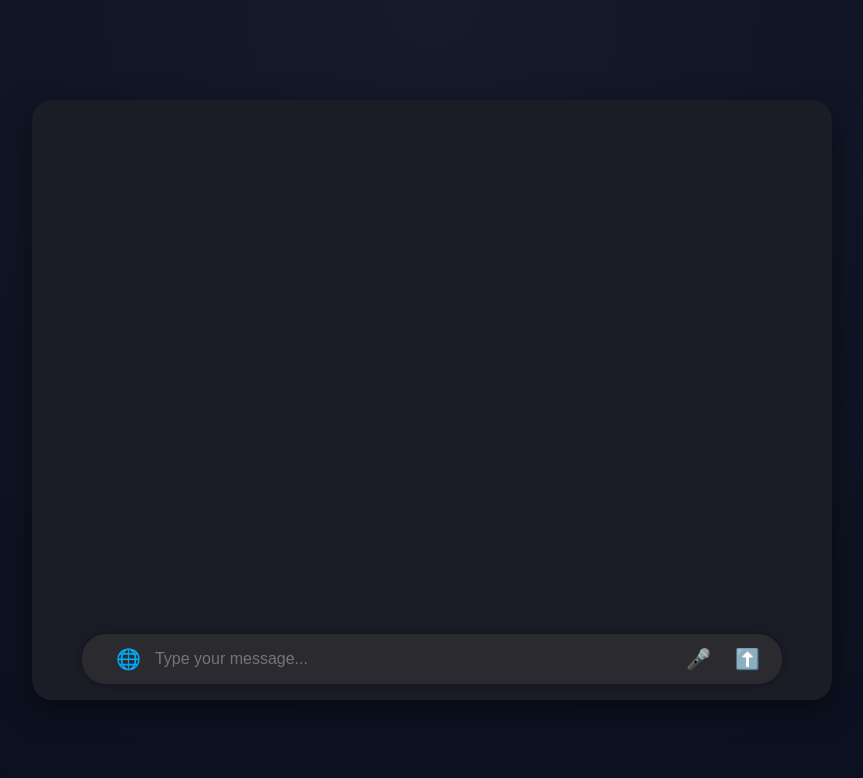
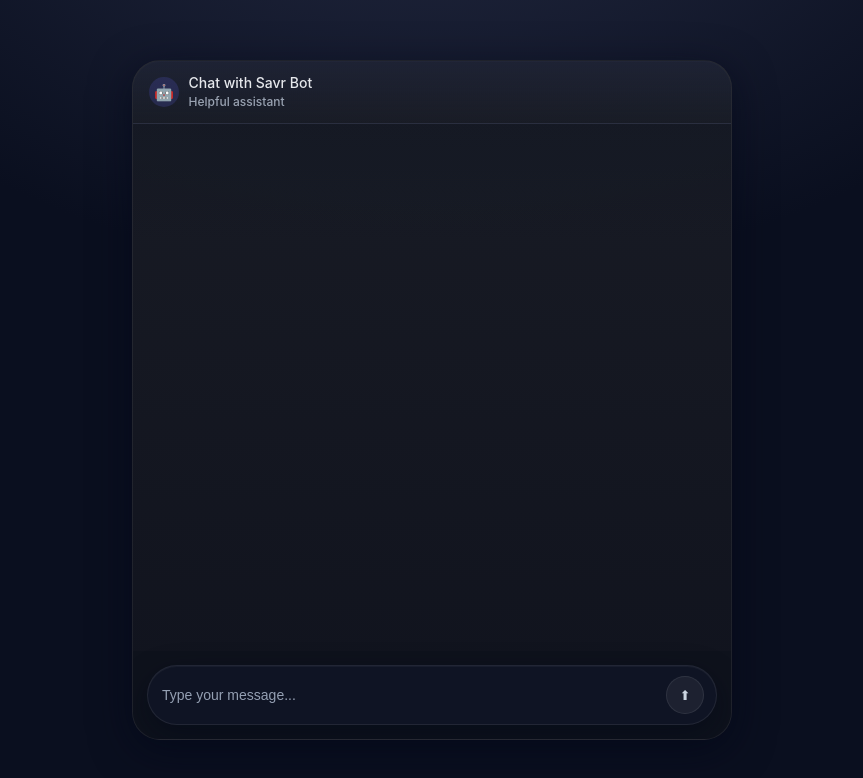
Before and after one commit to Arfan12630/Savr, a React (Create React App) app in the folder client/savr-client/: page /chat in a window 1280 px wide. Shown: the top 778 px of the page, without its empty margins (208-1071 px from the left). Built offline with nearby package versions, Linux system fonts and the light colour scheme.

Commit message:
Added more chat functionality, menu UI more clean and interactive, need to work on vision model, working on seeing reservations with orders on  the sidebar

```diff
--- a/client/savr-client/src/components/ChatBarInput/ChairBarInput.css
+++ b/client/savr-client/src/components/ChatBarInput/ChairBarInput.css
@@ -1,34 +1,55 @@
 .chat-input-container {
   display: flex;
   align-items: center;
-    background-color: #2b2b2f;
-    border-radius: 1.5rem;
-    padding: 0.75rem 1rem;
-    box-shadow: 0 0 10px rgba(0,0,0,0.3);
-    max-width: 700px;          /* ⬅️ Make it narrower */
-    margin: 2rem auto 0 auto;  /* ⬅️ Push it down and center */
+  gap: 10px;
+  width: 100%;
+  background: #0f1424;
+  border: 1px solid rgba(255, 255, 255, 0.08);
+  border-radius: 999px;
+  padding: 10px 12px;
+  box-shadow: 0 10px 30px rgba(2, 6, 23, 0.45), inset 0 1px 0 rgba(255,255,255,0.04);
 }
 
 .chat-input {
-    flex-grow: 1;
+  flex: 1;
+  background: transparent;
   border: none;
-    background-color: transparent;
-    color: white;
-    font-size: 1rem;
   outline: none;
-    padding: 0 0.5rem;
+  color: #e6e8f0;
+  font-size: 14px;
+}
+
+.chat-input::placeholder {
+  color: #95a0b3;
 }
 
 .icon-button {
-    background: none;
-    border: none;
-    color: white;
-    margin-left: 0.75rem;
-    font-size: 1.25rem;
+  width: 38px;
+  height: 38px;
+  border-radius: 999px;
+  border: 1px solid rgba(255, 255, 255, 0.08);
+  background: rgba(255, 255, 255, 0.06);
+  color: #cbd5e1;
+  display: grid;
+  place-items: center;
   cursor: pointer;
-    transition: opacity 0.2s ease-in-out;
+  transition: transform 0.15s ease, background 0.2s ease, border-color 0.2s ease, color 0.2s ease;
 }
 
 .icon-button:hover {
-    opacity: 0.8;
+  transform: translateY(-1px);
+  background: rgba(99, 102, 241, 0.15);
+  border-color: rgba(99, 102, 241, 0.35);
+  color: #a5b4fc;
 }
+
+.icon-button.send {
+  background: linear-gradient(135deg, #6366f1, #8b5cf6);
+  border: none;
+  color: white;
+}
+
+.icon-button.send:hover {
+  filter: brightness(1.06);
+  transform: translateY(-1px);
+}
--- a/client/savr-client/src/components/ChatBarInput/Chat.tsx
+++ b/client/savr-client/src/components/ChatBarInput/Chat.tsx
@@ -1,8 +1,8 @@
 import React, { useState } from "react";
 import { useNavigate } from "react-router-dom";
-import Box from '@mui/joy/Box';
-import Typography from '@mui/joy/Typography';
-import CircularProgress from '@mui/joy/CircularProgress';
+import Box from "@mui/joy/Box";
+import Typography from "@mui/joy/Typography";
+import CircularProgress from "@mui/joy/CircularProgress";
 import ChatInput from "./ChatBarInput";
 import axios from "axios";
 
@@ -24,29 +24,43 @@ interface ResponseData {
   };
 }
 
+type ChatMessage = { role: "user" | "assistant"; content: string };
+
 const Chat: React.FC = () => {
-  const [userMessage, setUserMessage] = useState<string>("");
-  const [responseMessage, setResponseMessage] = useState<string>("");
+  const [messages, setMessages] = useState<ChatMessage[]>([]);
   const [isLoading, setIsLoading] = useState<boolean>(false);
   const navigate = useNavigate();
 
   const handleSend = (text: string) => {
-    setUserMessage(text);
+    if (!text.trim()) return;
+    setMessages((prev) => [...prev, { role: "user", content: text }]);
     setIsLoading(true);
 
-    axios.post('http://127.0.0.1:5000/chat', { message: text })
-      .then(res => {
+    axios
+      .post("http://127.0.0.1:5000/chat", { message: text })
+      .then((res) => {
         const data: ResponseData = res.data;
-        setResponseMessage(data.message);
-        if (data.status === 'valid' && data.data) {
-
-          console.log(data.Restaurant_info);
-          console.log(data.data);
-         navigate('/restaurant-display', { state: { restaurantData: data.Restaurant_info, reservationData: data.data } });
+        setMessages((prev) => [
+          ...prev,
+          { role: "assistant", content: data.message || "" },
+        ]);
+        if (data.status === "valid" && data.data) {
+          navigate("/restaurant-display", {
+            state: {
+              restaurantData: data.Restaurant_info,
+              reservationData: data.data,
+            },
+          });
         }
       })
       .catch(() => {
-        setResponseMessage('Error connecting to server. Please try again.');
+        setMessages((prev) => [
+          ...prev,
+          {
+            role: "assistant",
+            content: "Error connecting to server. Please try again.",
+          },
+        ]);
       })
       .finally(() => setIsLoading(false));
   };
@@ -54,73 +68,188 @@ const Chat: React.FC = () => {
   return (
     <Box
       sx={{
-        width: '100vw',
-        height: '100vh',
-        background: 'radial-gradient(circle at top, #161a2b, #0a0f1f)',
-        display: 'flex',
-        justifyContent: 'center',
-        alignItems: 'center',
+        width: "100vw",
+        height: "100vh",
+        background:
+          "radial-gradient(1200px 800px at 50% -200px, #20263d 10%, #0a0f1f 60%)",
+        display: "flex",
+        justifyContent: "center",
+        alignItems: "center",
+        p: 2,
       }}
     >
       <Box
         sx={{
-          width: '90%',
-          maxWidth: '800px',
-          height: '600px',
-          backgroundColor: '#1a1d26',
-          borderRadius: '20px',
-          boxShadow: '0 10px 30px rgba(0,0,0,0.5)',
-          p: 2,
-          display: 'flex',
-          flexDirection: 'column',
-          justifyContent: 'space-between',
+          width: "100%",
+          maxWidth: 600,
+          height: "85vh",
+          maxHeight: 820,
+          background:
+            "linear-gradient(180deg, rgba(26,29,38,0.95), rgba(17,20,30,0.95))",
+          border: "1px solid rgba(255,255,255,0.06)",
+          borderRadius: "28px",
+          boxShadow:
+            "0 10px 40px rgba(2,6,23,0.6), inset 0 1px 0 rgba(255,255,255,0.04)",
+          overflow: "hidden",
+          display: "flex",
+          flexDirection: "column",
         }}
       >
-        {/* Message area */}
-        <Box sx={{ flexGrow: 1, overflowY: 'auto', pr: 1 }}>
-          {userMessage && (
-            <Box sx={{ display: 'flex', justifyContent: 'flex-end', mb: 2 }}>
-              <Typography
-                level="body-md"
+        {/* Header */}
+        <Box
+          sx={{
+            px: 2,
+            py: 1.5,
+            background:
+              "linear-gradient(180deg, rgba(32,38,61,0.6), rgba(26,29,38,0.2))",
+            borderBottom: "1px solid rgba(255,255,255,0.06)",
+            display: "flex",
+            alignItems: "center",
+            gap: 1.2,
+          }}
+        >
+          <Box
+            sx={{
+              width: 30,
+              height: 30,
+              borderRadius: "50%",
+              display: "grid",
+              placeItems: "center",
+              background: "rgba(99,102,241,0.18)",
+              color: "#a5b4fc",
+              fontSize: 16,
+            }}
+          >
+            🤖
+          </Box>
+          <Box sx={{ display: "flex", flexDirection: "column", minWidth: 0 }}>
+            <Typography level="title-sm" sx={{ color: "#e5e7eb" }}>
+              Chat with Savr Bot
+            </Typography>
+            <Typography level="body-xs" sx={{ color: "#9aa3b2" }}>
+              Helpful assistant
+            </Typography>
+          </Box>
+        </Box>
+
+        {/* Messages */}
+        <Box
+          sx={{
+            flexGrow: 1,
+            overflowY: "auto",
+            px: 2,
+            py: 2,
+            display: "flex",
+            flexDirection: "column",
+            gap: 1.5,
+            background:
+              "linear-gradient(180deg, rgba(16,20,33,0.35), transparent 120px)",
+          }}
+        >
+          {messages.map((m, i) => {
+            const isUser = m.role === "user";
+            return (
+              <Box
+                key={i}
                 sx={{
-                  backgroundColor: '#2e3953',
-                  color: 'white',
-                  px: 2,
-                  py: 1,
-                  borderRadius: '12px',
+                  display: "flex",
+                  justifyContent: isUser ? "flex-end" : "flex-start",
+                  gap: 1,
                 }}
               >
-                {userMessage}
-              </Typography>
-            </Box>
-          )}
+                {!isUser && (
+                  <Box
+                    sx={{
+                      width: 28,
+                      height: 28,
+                      borderRadius: "50%",
+                      display: "grid",
+                      placeItems: "center",
+                      background: "rgba(148,163,184,0.18)",
+                      color: "#cbd5e1",
+                      fontSize: 14,
+                      mt: "auto",
+                    }}
+                  >
+                    🤖
+                  </Box>
+                )}
+                <Box
+                  sx={{
+                    maxWidth: "82%",
+                    px: 12 / 8,
+                    py: 10 / 8,
+                    borderRadius: isUser ? "16px 16px 4px 16px" : "16px 16px 16px 4px",
+                    color: isUser ? "#fff" : "#d6d9e2",
+                    background: isUser
+                      ? "linear-gradient(135deg, #6366f1, #8b5cf6)"
+                      : "linear-gradient(180deg, rgba(34,40,58,0.9), rgba(28,33,50,0.9))",
+                    border: "1px solid rgba(255,255,255,0.06)",
+                    boxShadow: isUser
+                      ? "0 6px 18px rgba(99,102,241,0.35)"
+                      : "0 6px 16px rgba(2,6,23,0.45)",
+                    wordBreak: "break-word",
+                    lineHeight: 1.45,
+                    fontSize: 14,
+                  }}
+                >
+                  {m.content}
+                </Box>
+                {isUser && (
+                  <Box
+                    sx={{
+                      width: 28,
+                      height: 28,
+                      borderRadius: "50%",
+                      display: "grid",
+                      placeItems: "center",
+                      background: "rgba(99,102,241,0.18)",
+                      color: "#a5b4fc",
+                      fontSize: 14,
+                      mt: "auto",
+                    }}
+                  >
+                    🧑
+                  </Box>
+                )}
+              </Box>
+            );
+          })}
 
           {isLoading && (
-            <Box sx={{ display: 'flex', justifyContent: 'center', mb: 2 }}>
-              <CircularProgress color="neutral" />
-            </Box>
-          )}
-
-          {responseMessage && (
-            <Box sx={{ display: 'flex', justifyContent: 'flex-start', mb: 2 }}>
-              <Typography
-                level="body-md"
+            <Box sx={{ display: "flex", alignItems: "center", gap: 1 }}>
+              <Box
                 sx={{
-                  backgroundColor: '#2a2f3d',
-                  color: '#ddd',
-                  px: 2,
-                  py: 1,
-                  borderRadius: '12px',
+                  width: 28,
+                  height: 28,
+                  borderRadius: "50%",
+                  display: "grid",
+                  placeItems: "center",
+                  background: "rgba(148,163,184,0.18)",
+                  color: "#cbd5e1",
+                  fontSize: 14,
                 }}
               >
-                {responseMessage}
-              </Typography>
+                🤖
+              </Box>
+              <Box
+                sx={{
+                  px: 12 / 8,
+                  py: 10 / 8,
+                  borderRadius: "16px 16px 16px 4px",
+                  background:
+                    "linear-gradient(180deg, rgba(34,40,58,0.9), rgba(28,33,50,0.9))",
+                  border: "1px solid rgba(255,255,255,0.06)",
+                }}
+              >
+                <CircularProgress size="sm" color="neutral" />
+              </Box>
             </Box>
           )}
         </Box>
 
-        {/* Input bar */}
-        <Box sx={{ mt: 1 }}>
+        {/* Input */}
+        <Box sx={{ p: 14 / 8, background: "rgba(13,17,27,0.6)" }}>
           <ChatInput onSend={handleSend} />
         </Box>
       </Box>
--- a/client/savr-client/src/components/ChatBarInput/ChatBarInput.tsx
+++ b/client/savr-client/src/components/ChatBarInput/ChatBarInput.tsx
@@ -14,7 +14,7 @@ const ChatInput: React.FC<{
 
   return (
     <div className="chat-input-container">
-      <button className="icon-button" title="Search">🌐</button>
+      {/* <button className="icon-button" title="Search">🌐</button> */}
       <input
         className="chat-input"
         type="text"
@@ -24,8 +24,9 @@ const ChatInput: React.FC<{
         onKeyDown={(e) => e.key === "Enter" && handleSubmit()}
       />
 
-      <button className="icon-button" title="Voice">🎤</button>
-      <button className="icon-button" title="Send" onClick={handleSubmit}>⬆️</button>
+      {/* <button className="icon-button" title="Voice">🎤</button> */}
+      <button className="icon-button" title="Send" onClick={handleSubmit}>
+        ⬆ </button>
     </div>
   );
 };
--- a/client/savr-client/src/components/RestuarantLayout/DroppableRestuarant.tsx
+++ b/client/savr-client/src/components/RestuarantLayout/DroppableRestuarant.tsx
@@ -403,6 +403,9 @@ const DroppableArea = () => {
       updateTableDetails = {updateTableDetails}
       tableNumberforTable={table.tableNumber}
       updateTableNumber={updateTableNumber}
+      ownerView={false}
+      reservationData={() =>{}}
+      restaurantInfo={() =>{}}
 
     />
   ))}
```
Also changed, not shown: client/savr-client/src/components/MenuDisplay/MenuDisplay.css (+28 -23 lines), client/savr-client/src/components/MenuDisplay/MenuDisplay.tsx (+11 -3 lines), client/savr-client/src/components/RestuarantLayout/TableLayout.tsx (+11 -3 lines), client/savr-client/src/components/RestuarantViewLayout/ReservationModal.tsx (+15 -7 lines), client/savr-client/src/components/RestuarantViewLayout/ViewRestaurantLayout.tsx (+6 -4 lines), 1 other file (tests, documents, lock files or other folders). Lines whose indentation alone changed are shown as unchanged.
